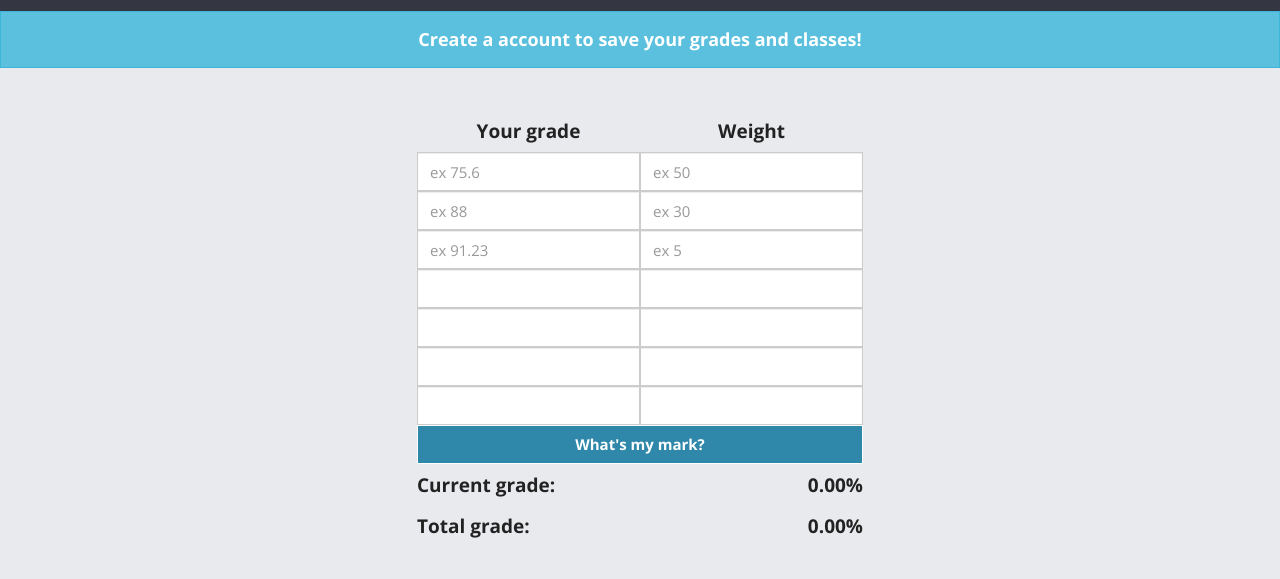
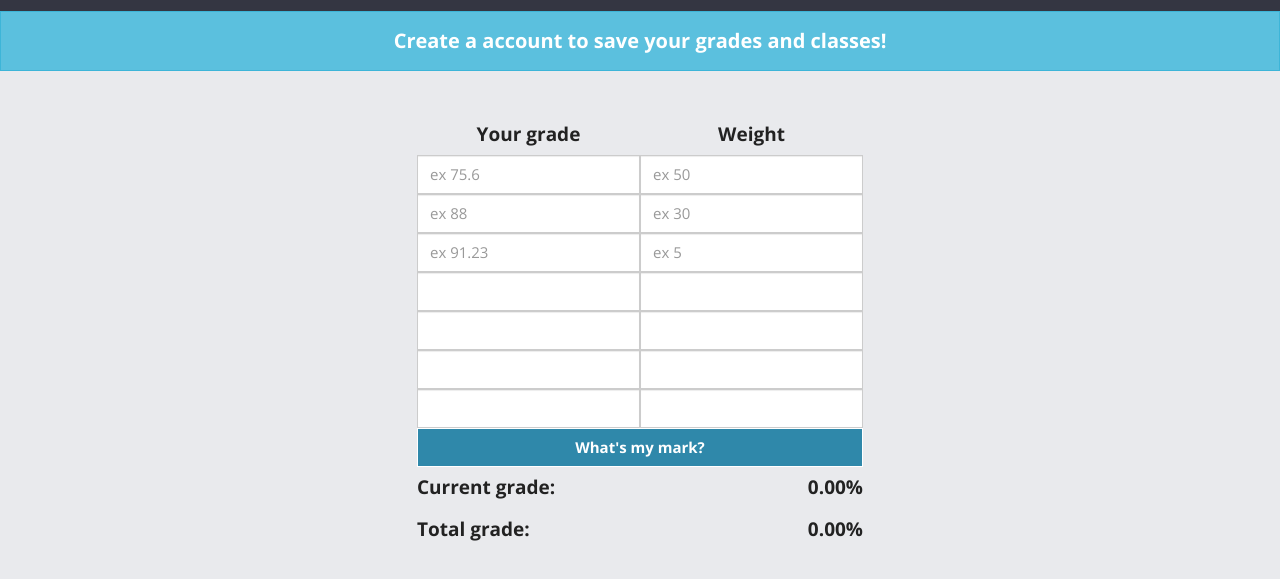
Before and after one commit to filiptodoric/gradecalc, a website: page gradecalc-meanjs/gradecalc/views/index.html in a window 1280 px wide. Shown: the part 69-648 px from the top of the page. Drawn offline with nearby package versions, Linux system fonts and the light colour scheme; files that its build step writes are made by us from their sources.

Commit message:
Changed the width of the table, and the font size of the header.

```diff
--- a/gradecalc-meanjs/gradecalc/public/stylesheets/main.css
+++ b/gradecalc-meanjs/gradecalc/public/stylesheets/main.css
@@ -44,7 +44,7 @@
 }
 
 .alert {
-    font-size: 18px;
+    font-size: 20px;
     font-weight: bolder;
 }
 
@@ -90,6 +90,7 @@ body {
 .table-cell {
     width:50%;
     float:left;
+    max-width: 285px;
 }
 .table-button {
     width:100%;
```
